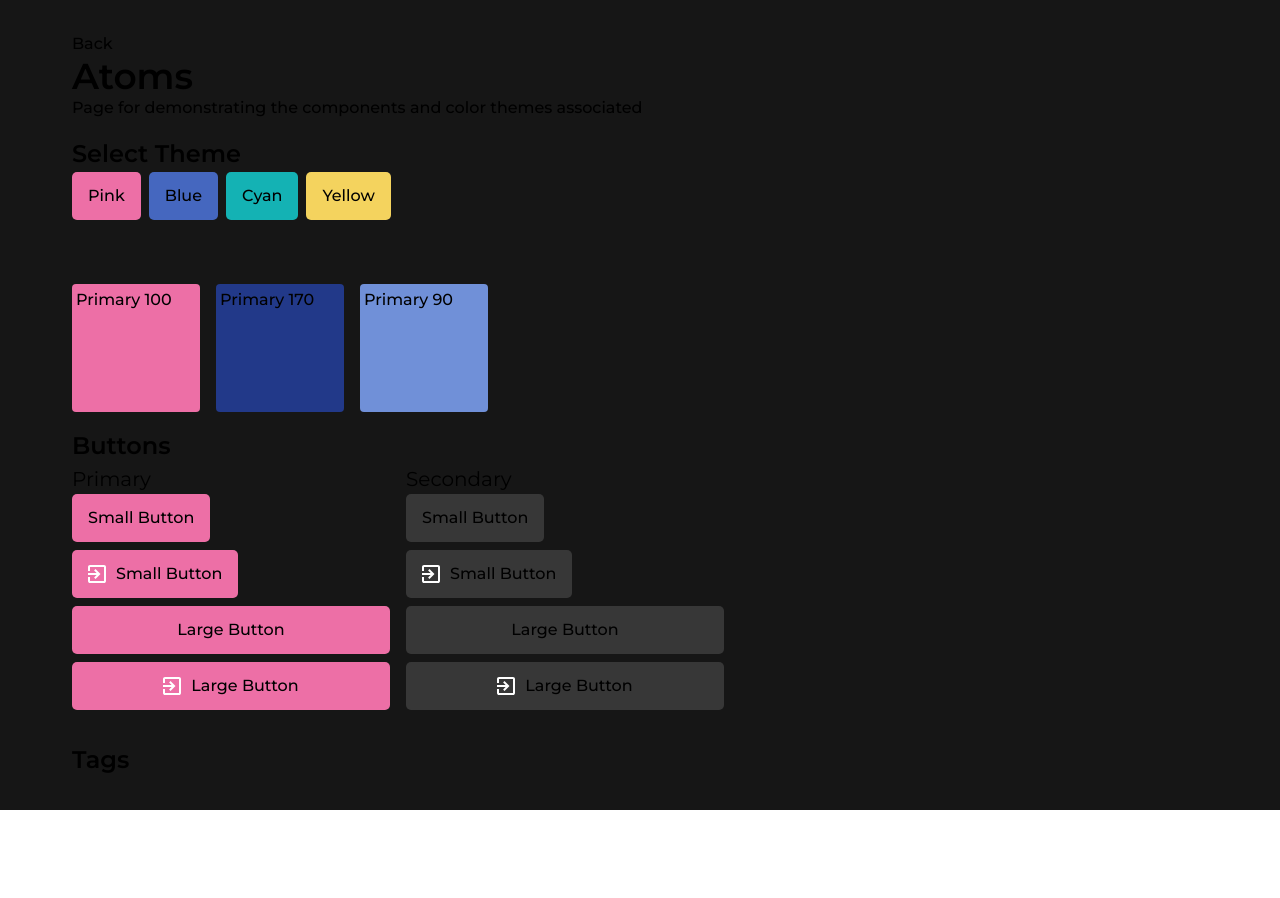
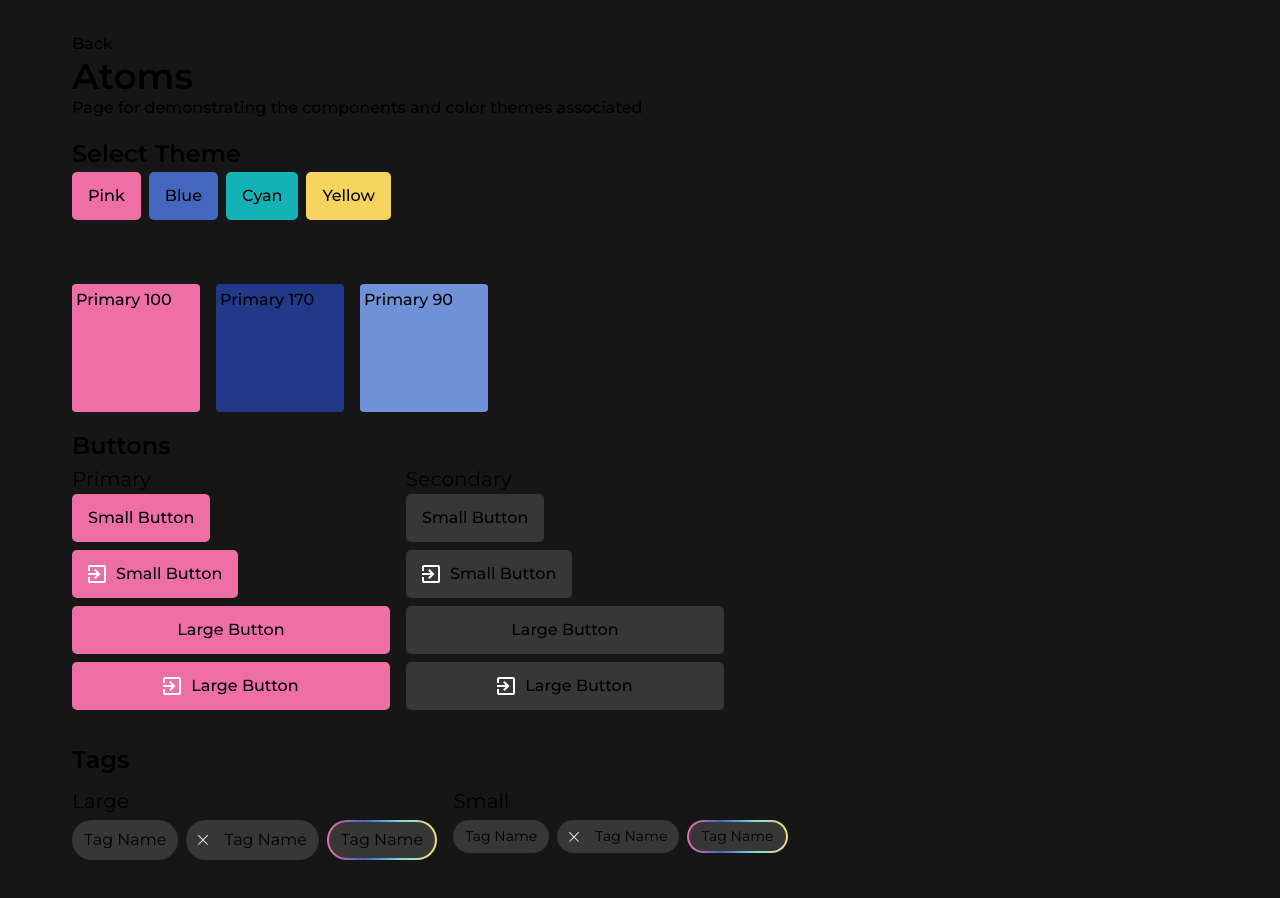
Before and after one commit to king-kapi/kapi-web, a Next.js app: page /dev-pages/atoms in a window 1280 px wide. Shown: the top 898 px of the page. Before the commit the page ends 810 px from the top, so only its background shows below. Built offline with nearby package versions, Linux system fonts and the light colour scheme; no server answers.

Commit message:
implemented tags

```diff
--- /dev/null
+++ b/components/Tag.tsx
@@ -0,0 +1,23 @@
+import styles from "@/styles/Tag.module.css";
+import React from "react";
+import Icon, { Icons } from "@/components/Icon";
+
+export interface TagProps extends React.HTMLAttributes<HTMLDivElement> {
+  size?: "large" | "small";
+  icon?: boolean;
+  border?: boolean;
+}
+
+const Tag = ({ size = "large", icon = false, border = false, children, ...props }: TagProps) => {
+  return <div className={[
+    styles.Tag,
+    size === "small" ? styles.Small : "",
+    border ? styles.Border : ""].join(" ")} {...props}>
+    {icon ? <Icon icon={Icons.DENY_SMALL} style={{ marginLeft: -7, marginRight: 9 }} /> : <></>}
+    <span>
+    {children}
+    </span>
+  </div>;
+};
+
+export default Tag;
--- a/pages/dev-pages/atoms.tsx
+++ b/pages/dev-pages/atoms.tsx
@@ -2,12 +2,13 @@ import React, { useState } from "react";
 import Button from "@/components/Button";
 import DevLayout from "@/components/layouts/DevLayout";
 import { Icons } from "@/components/Icon";
+import Tag from "@/components/Tag";
 
 const AtomsPage = () => {
   const [theme, setTheme] = useState("pink");
 
   return (
-    <main className={`theme-${theme}`}>
+    <main className={`theme-${theme} pb-16`}>
 
       <h1>
         Atoms
@@ -62,9 +63,24 @@ const AtomsPage = () => {
         </div>
       </div>
 
-      <div>
-        <h3 className={"mt-8"}>Tags</h3>
-
+      <h3 className={"mt-8"}>Tags</h3>
+      <div className={"flex gap-4"}>
+        <div className={"mt-2"}>
+          <h4>Large</h4>
+          <div className={"flex gap-2 mt-1"}>
+            <Tag>Tag Name</Tag>
+            <Tag icon={true}>Tag Name</Tag>
+            <Tag border={true} icon={false}>Tag Name</Tag>
+          </div>
+        </div>
+        <div className={"mt-2"}>
+          <h4>Small</h4>
+          <div className={"flex gap-2 mt-1"}>
+            <Tag size={"small"}>Tag Name</Tag>
+            <Tag size={"small"} icon={true}>Tag Name</Tag>
+            <Tag size={"small"} border={true} icon={false}>Tag Name</Tag>
+          </div>
+        </div>
       </div>
     </main>
   );
--- a/styles/Button.module.css
+++ b/styles/Button.module.css
@@ -4,7 +4,7 @@
     font-size: 1rem;
     border-radius: 5px;
     height: 48px;
-    transition: background-color 40ms;
+    transition: background-color 60ms;
 }
 
 .Small {
--- /dev/null
+++ b/styles/Tag.module.css
@@ -0,0 +1,40 @@
+.Tag {
+    height: 40px;
+    display: inline-flex;
+    justify-items: center;
+    align-items: center;
+    border-radius: 20px;
+    font-weight: 400;
+    padding: 0 12px;
+
+    background-color: var(--grey);
+    transition: background-color 60ms;
+}
+
+.Small {
+    height: 33px;
+    font-size: 14px;
+}
+
+.Tag:hover {
+    background-color: var(--mediumGrey);
+}
+
+.Tag:active {
+    background-color: var(--pressedGrey);
+}
+
+.Border {
+    border: 2px solid transparent;
+    background: linear-gradient(var(--grey), var(--grey)) padding-box, linear-gradient(to right, rgba(237, 111, 166, 100%), rgba(69, 103, 191, 100%), rgba(121, 220, 222, 100%), rgba(248, 219, 111, 100%)) border-box;
+}
+
+.Border:hover {
+    border: 2px solid transparent;
+    background: linear-gradient(var(--mediumGrey), var(--mediumGrey)) padding-box, linear-gradient(to right, rgba(237, 111, 166, 100%), rgba(69, 103, 191, 100%), rgba(121, 220, 222, 100%), rgba(248, 219, 111, 100%)) border-box;
+}
+
+.Border:active {
+    border: 2px solid transparent;
+    background: linear-gradient(var(--pressedGrey), var(--pressedGrey)) padding-box, linear-gradient(to right, rgba(237, 111, 166, 100%), rgba(69, 103, 191, 100%), rgba(121, 220, 222, 100%), rgba(248, 219, 111, 100%)) border-box;
+}
```
